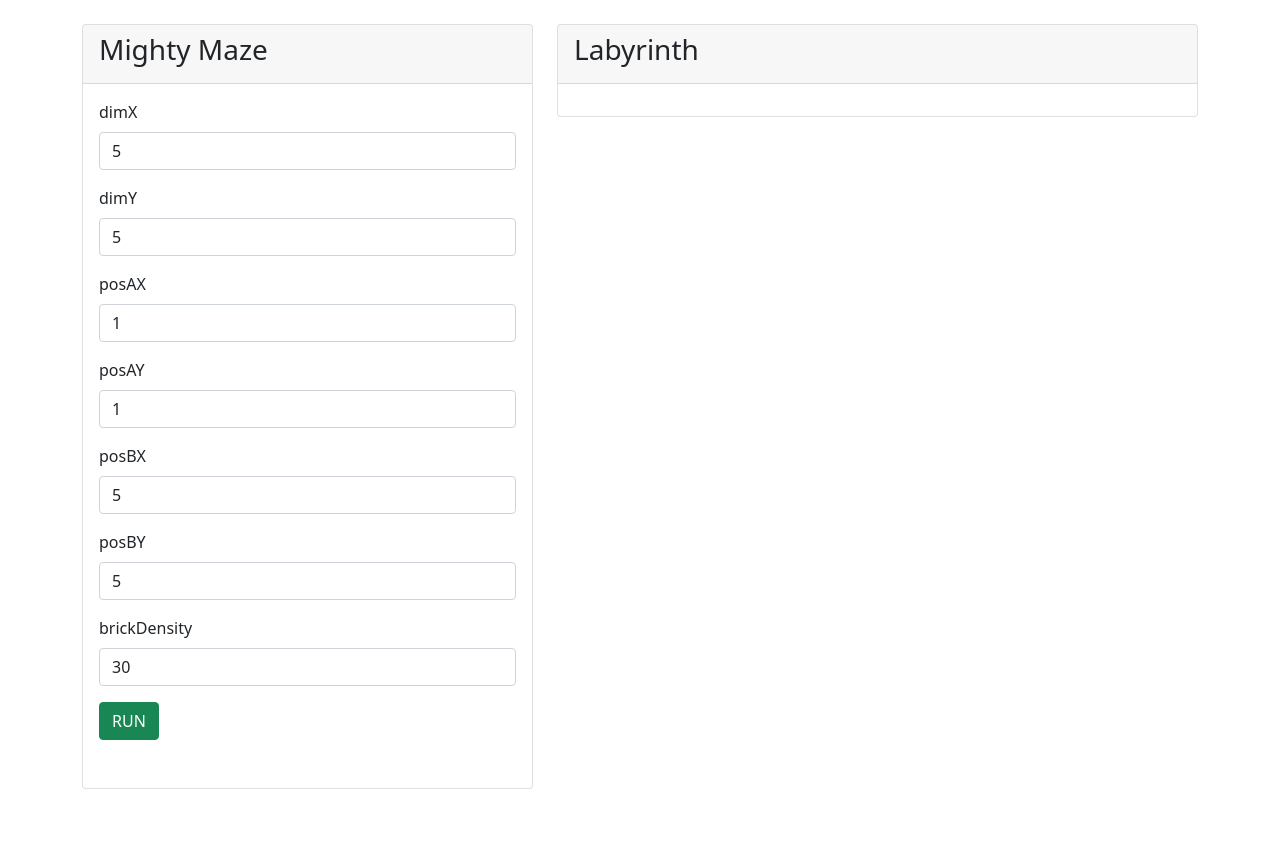
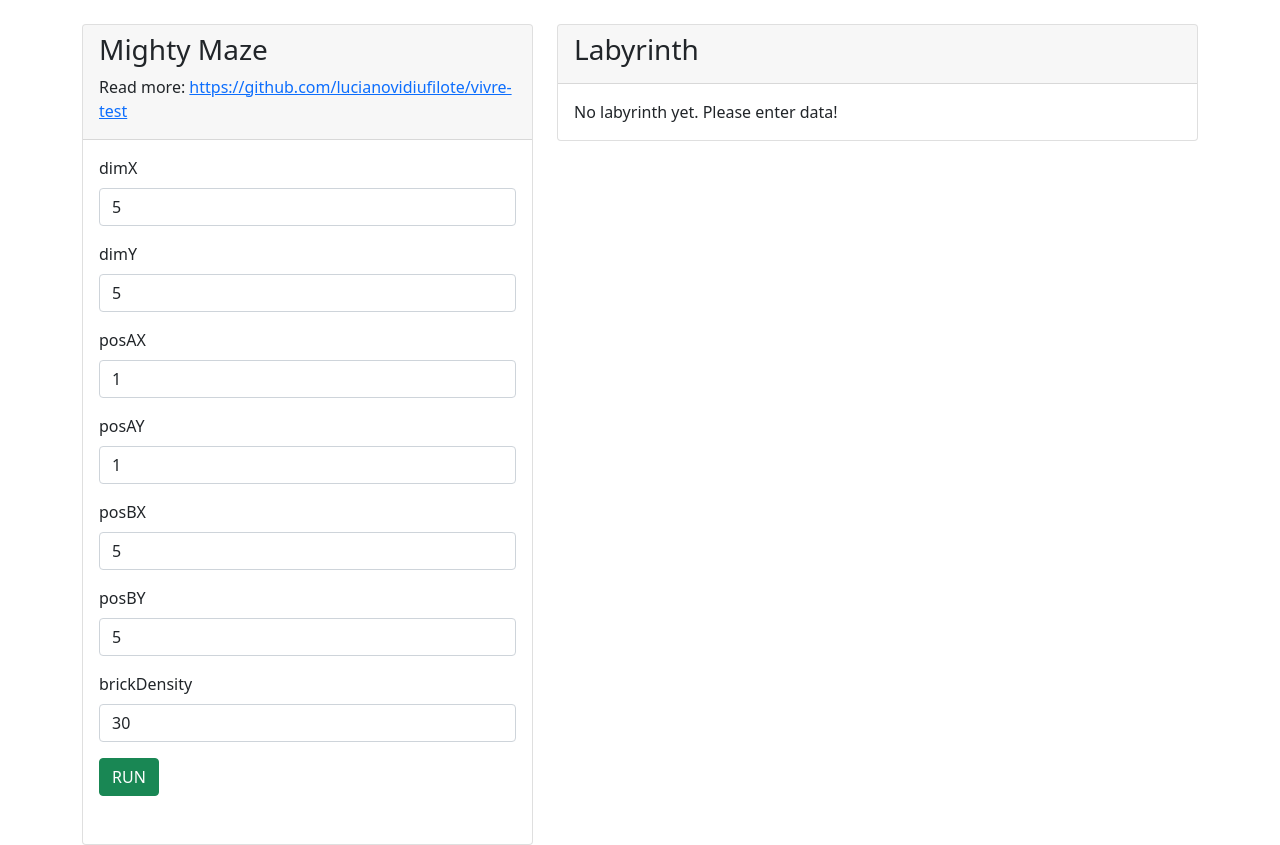
Before and after one commit to lucianovidiufilote/vivre-test, a PHP site: page /index.html in a window 1280 px wide. Before the commit the page ends 789 px from the top, so only its background shows below. Run offline with PHP 8.4, Linux system fonts and the light colour scheme.

Commit message:
Vivre test started

```diff
--- a/index.html
+++ b/index.html
@@ -7,6 +7,8 @@
     <script src="https://cdn.jsdelivr.net/npm/bootstrap@5.0.0-beta2/dist/js/bootstrap.bundle.min.js"
             integrity="sha384-b5kHyXgcpbZJO/tY9Ul7kGkf1S0CWuKcCD38l8YkeH8z8QjE0GmW1gYU5S9FOnJ0"
             crossorigin="anonymous"></script>
+    <script src="https://cdn.jsdelivr.net/npm/vue@2.6.12"></script>
+    <script src="https://cdn.jsdelivr.net/npm/axios/dist/axios.min.js"></script>
     <meta name="viewport" content="width=device-width, initial-scale=1.0">
 </head>
 <body>
@@ -19,6 +21,7 @@
                     <div class="card-header">
                         <div class="card-title">
                             <h3>Mighty Maze</h3>
+                            Read more: <a href="https://github.com/lucianovidiufilote/vivre-test" target="_blank">https://github.com/lucianovidiufilote/vivre-test</a>
                         </div>
                     </div>
                     <div class="card-body">
@@ -79,15 +82,29 @@
                         </div>
                     </div>
                     <div class="card-body">
-                        <table v-if="labyrinth.length > 0">
+                        <div id="solution" v-if="labyrinth.length > 0">
+                            <table>
                                 <tbody>
                                 <tr v-for="(row, index) in labyrinth" :key="index">
-                                <td v-for="(col, ind) in row" :key="ind">
+                                    <td v-for="(col, ind) in row" :key="ind" :data-x="index + 1" :data-y="ind + 1">
                                         {{ col }}
                                     </td>
                                 </tr>
                                 </tbody>
                             </table>
+                            <br/>
+                            <div v-if="moves !== null">
+                                <h6>Solution is: A -> <span v-for="moveStep in moves">{{moveStep}} -> </span> B </h6>
+                                <br/>
+                                <h6>Will start animating in about 2 seconds...</h6>
+                            </div>
+                            <span v-else>
+                                No solution to this labyrinth
+                            </span>
+                        </div>
+                        <div v-else>
+                            No labyrinth yet. Please enter data!
+                        </div>
                     </div>
                 </div>
             </div>
@@ -95,9 +112,6 @@
     </div>
 
 </div>
-
-<script src="https://cdn.jsdelivr.net/npm/vue@2.6.12"></script>
-<script src="https://cdn.jsdelivr.net/npm/axios/dist/axios.min.js"></script>
 <script type="text/javascript">
     new Vue({
         el: '#app',
@@ -110,10 +124,14 @@
             posBY: 5,
             brickDensity: 30,
             labyrinth: [],
-            steps: []
+            steps: [],
+            moves: []
         },
         methods: {
             getMightyMaze: function () {
+                this.labyrinth = [];
+                this.steps = [];
+                this.moves = [];
                 let vm = this;
                 let params = JSON.stringify({
                     dimX: this.dimX,
@@ -132,18 +150,29 @@
                     .then(function (response) {
                         vm.labyrinth = response.data.labyrinth;
                         vm.steps = response.data.steps;
-                        console.log(this.labyrinth);
+                        vm.moves = response.data.moves;
 
-                        // console.log(response.data);
-                        // for (let i=0; i<response.data.length; i++){
-                        //     for (let j = 0; j<response.data[0]; j++){
-                        //
-                        //     }
-                        // }
+                        setTimeout(() => {
+                            vm.move();
+                        }, 2000);
                     });
             },
             move: function () {
+                let keys = Object.keys(this.steps);
+                let i = 0;
+                let vm = this;
+                let max = keys.length;
 
+                (function doS() {
+                    let x = vm.steps[i][0];
+                    let y = vm.steps[i][1];
+                    let element = document.querySelector('[data-x="' + x + '"][data-y="' + y + '"]');
+                    element.classList.add("path");
+                    i++;
+                    if (i < max) {
+                        setTimeout(doS, 500);
+                    }
+                })();
             }
         }
     })
@@ -154,5 +183,9 @@
         font-size: 2em;
         font-weight: bold;
     }
+
+    .path {
+        background-color: #98f7a4;
+    }
 </style>
 </body>
--- /dev/null
+++ b/resources/app.css
@@ -0,0 +1 @@
+Fully working
--- a/src/MightyMaze.php
+++ b/src/MightyMaze.php
@@ -47,7 +47,8 @@ class MightyMaze
 
         echo json_encode([
             'labyrinth' => $this->labyrinthGenerator->getLabyrinth(),
-            'path'      => is_null($this->pathFinder->getPath()) ? null : $this->pathFinder->getPath()->getSteps()
+            'steps'      => is_null($this->pathFinder->getPath()) ? null : $this->pathFinder->getPath()->getSteps(),
+            'moves'      => is_null($this->pathFinder->getPath()) ? null : $this->pathFinder->getPath()->getStringMoves()
         ]);
         die;
     }
--- a/src/Path/PathFinder.php
+++ b/src/Path/PathFinder.php
@@ -9,6 +9,9 @@ use App\Data\PositionData\PositionInitialData;
 
 class PathFinder
 {
+    /**
+     * @var Path $path
+     */
     private $path;
 
     /**
```
Also changed, not shown: src/Path/Path.php (+10 -0 lines), README.md. Lines whose indentation alone changed are shown as unchanged.
